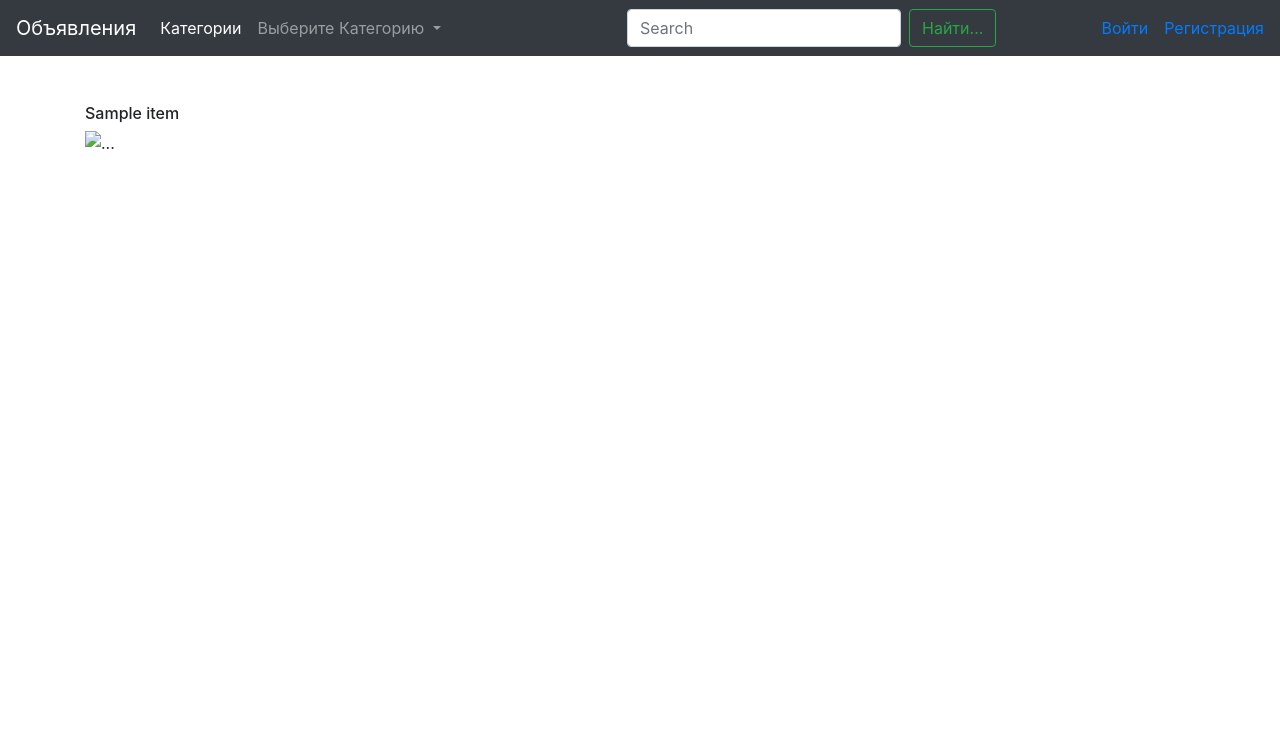
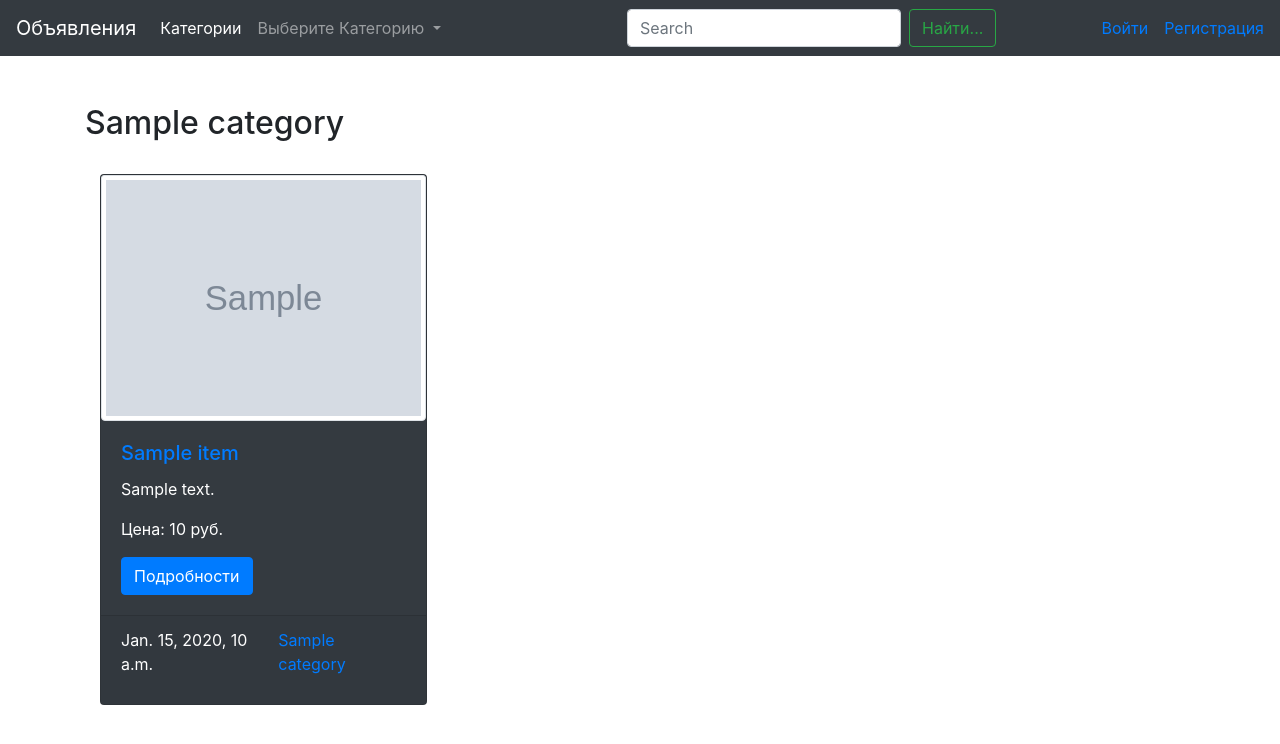
Before and after one commit to Palms455/Board, a Django app: page /category/1/ in a window 1280 px wide. Shown: the top 744 px of the page. Run offline with Django 3.2, Linux system fonts and the light colour scheme; tables that the repository leaves empty hold one stand-in row (values such as "Sample post"); grey boxes marked "Sample" are stand-in pictures; some libraries are stand-ins or nearby versions.

Commit message:
category_detail_views

```diff
--- a/items/models.py
+++ b/items/models.py
@@ -22,8 +22,8 @@ class Category(models.Model):
 		return reverse('category_detail_url', kwargs={'pk':self.pk})
 
 class Item(models.Model):
-	title = models.CharField('Название', max_length=150)
-	description = models.TextField(blank=True)
+	title = models.CharField('Название', max_length=150, db_index=True)
+	description = models.TextField(blank=True,db_index=True)
 	seller = models.ForeignKey(Seller, on_delete=models.CASCADE)
 	price = models.IntegerField('Цена товара', blank=True)
 	category = models.ForeignKey(Category, on_delete=models.CASCADE)
--- a/items/templates/items/category_detail.html
+++ b/items/templates/items/category_detail.html
@@ -1,13 +1,41 @@
 {% extends 'base.html' %}
 
 {% block title %}{{category.title}}{% endblock %}
+
+
 {% block content %}
-
-  <h6>{{category.item_set.all.first.title}}</h6>
-
- <img src="{{ category.category.item_set.productphoto_set.first.photo.url }}" class="d-block w-100" alt="...">
 
 
 
+<h2>{{category.title}}</h2>
+
+
+<div class="card-columns">
+  {% for item in data %}
+  <div class="col mb-4 mt-2">
+    <div class="card text-white bg-dark mt-3">
+      <img src="{{ item.productphoto_set.first.photo.url }}" class="card-img-top img-thumbnail" alt="...">
+      <div class="card-body">
+        <h5 class="card-title"><a href="{{ item.get_absolute_url  }}" >{{item.title}}</a></h5>
+        <p class="card-text">{{item.description| truncatewords:15}}</p>
+        <p> Цена: {{item.price}} руб.</p>
+
+        <p class='card-text'><a href="{{ item.get_absolute_url  }}" class="btn btn-primary">Подробности</a></p>
+
+      </div>
+      <div class="card-footer ">
+          <div class="row">
+            <div class="col">
+              <p>{{item.date_pub}}</p>
+            </div>
+          <div class="col">
+            <a href="item.category.title.get_absolute_url">{{ item.category.title }}</a>
+          </div>
+        </div>
+      </div>
+    </div>
+  </div>
+  {% endfor %}
+</div>
 
     {% endblock %}
--- a/items/views.py
+++ b/items/views.py
@@ -1,5 +1,5 @@
 from django.shortcuts import render, redirect
-from .models import Item, Category, Seller
+from .models import *
 from django.views.generic.base import View
 from django.views.generic import ListView, DetailView
 
@@ -8,10 +8,14 @@ class CategoryList(ListView):
 	'''list of categories'''
 	model = Category
 
-class CategoryDetail(DetailView):
+
+class CategoryDetail(View):
 	'''description category'''
-	model = Category
-	query_set = Category.objects.all
+	def get(self, request, pk):
+		model = Category.objects.get(id=pk)
+
+		data = model.item_set.all()
+		return render(request, 'items/category_detail.html', context = {'data' : data, 'category': model})
 
 class ItemList(ListView):
 	'''list of items'''
```
Also changed, not shown: Parsing_from_avito_to_db/write_to_SQL.py (+4 -3 lines), items/templates/items/item_detail.html (+15 -13 lines), items/migrations/0005_auto_20200120_0628.py (added), 1 other file.
